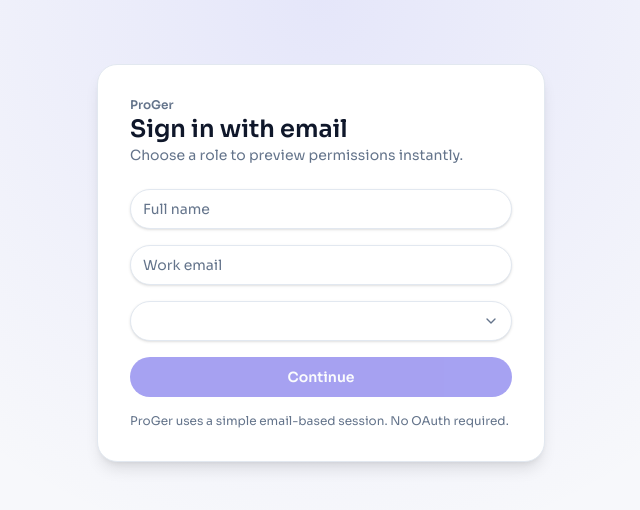
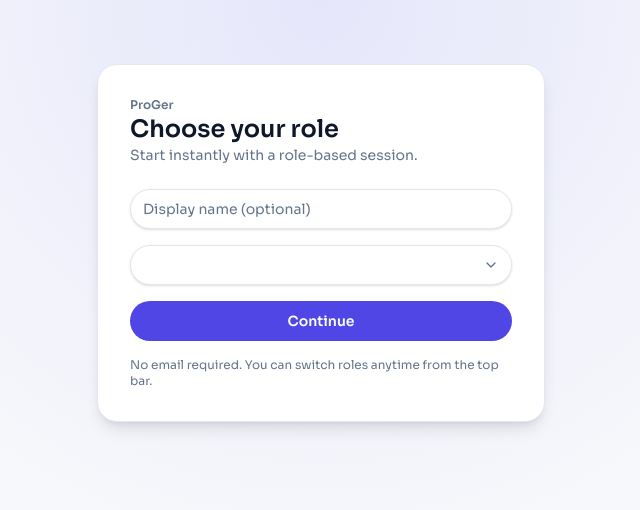
Before and after one commit to PratikBansod95/ProGer, a Next.js app: page /login in a window 1280 px wide. Shown: the top 510 px of the page, without its empty margins (319-959 px from the left). Built offline with nearby package versions, Linux system fonts and the light colour scheme.

Commit message:
Simplify login and fix select positioning

```diff
--- a/app/api/users/route.ts
+++ b/app/api/users/route.ts
@@ -2,6 +2,7 @@ import { NextResponse } from "next/server";
 import { prisma } from "@/lib/prisma";
 import { getCurrentUser } from "@/lib/current-user";
 import { setSessionUserId } from "@/lib/auth";
+import { randomUUID } from "crypto";
 
 export async function GET(request: Request) {
   const { searchParams } = new URL(request.url);
@@ -33,18 +34,21 @@ export async function GET(request: Request) {
 export async function POST(request: Request) {
   const body = await request.json();
   const email = body.email?.trim();
-  const name = body.name?.trim() || email?.split("@")[0];
+  const name = body.name?.trim();
   const role = body.role ?? "DEV";
 
-  if (!email) {
-    return NextResponse.json({ error: "Email required" }, { status: 400 });
-  }
+  const resolvedEmail = email ?? `user-${randomUUID()}@proger.local`;
+  const resolvedName = name || resolvedEmail.split("@")[0];
 
-  const user = await prisma.user.upsert({
-    where: { email },
-    update: { name, role },
-    create: { email, name, role },
-  });
+  const user = email
+    ? await prisma.user.upsert({
+        where: { email: resolvedEmail },
+        update: { name: resolvedName, role },
+        create: { email: resolvedEmail, name: resolvedName, role },
+      })
+    : await prisma.user.create({
+        data: { email: resolvedEmail, name: resolvedName, role },
+      });
 
   await setSessionUserId(user.id);
 
--- a/app/login/page.tsx
+++ b/app/login/page.tsx
@@ -15,17 +15,15 @@ import {
 export default function LoginPage() {
   const router = useRouter();
   const [name, setName] = useState("");
-  const [email, setEmail] = useState("");
   const [role, setRole] = useState("DEV");
   const [loading, setLoading] = useState(false);
 
   const submit = async () => {
-    if (!email) return;
     setLoading(true);
     await fetch("/api/users", {
       method: "POST",
       headers: { "Content-Type": "application/json" },
-      body: JSON.stringify({ name, email, role }),
+      body: JSON.stringify({ name, role }),
     });
     setLoading(false);
     router.push("/dashboard");
@@ -36,22 +34,16 @@ export default function LoginPage() {
       <div className="mx-auto max-w-md rounded-2xl border border-border bg-white p-8 shadow-lg">
         <div className="mb-6">
           <p className="text-xs font-semibold text-muted-foreground">ProGer</p>
-          <h1 className="text-2xl font-semibold">Sign in with email</h1>
+          <h1 className="text-2xl font-semibold">Choose your role</h1>
           <p className="text-sm text-muted-foreground">
-            Choose a role to preview permissions instantly.
+            Start instantly with a role-based session.
           </p>
         </div>
         <div className="space-y-4">
           <Input
-            placeholder="Full name"
+            placeholder="Display name (optional)"
             value={name}
             onChange={(event) => setName(event.target.value)}
-          />
-          <Input
-            type="email"
-            placeholder="Work email"
-            value={email}
-            onChange={(event) => setEmail(event.target.value)}
           />
           <Select value={role} onValueChange={setRole}>
             <SelectTrigger>
@@ -63,11 +55,11 @@ export default function LoginPage() {
               <SelectItem value="STAKEHOLDER">Stakeholder</SelectItem>
             </SelectContent>
           </Select>
-          <Button className="w-full" onClick={submit} disabled={loading || !email}>
-            {loading ? "Signing in..." : "Continue"}
+          <Button className="w-full" onClick={submit} disabled={loading}>
+            {loading ? "Starting..." : "Continue"}
           </Button>
           <p className="text-xs text-muted-foreground">
-            ProGer uses a simple email-based session. No OAuth required.
+            No email required. You can switch roles anytime from the top bar.
           </p>
         </div>
       </div>
--- a/components/ui/select.tsx
+++ b/components/ui/select.tsx
@@ -32,10 +32,12 @@ SelectTrigger.displayName = SelectPrimitive.Trigger.displayName;
 const SelectContent = React.forwardRef<
   React.ElementRef<typeof SelectPrimitive.Content>,
   React.ComponentPropsWithoutRef<typeof SelectPrimitive.Content>
->(({ className, children, ...props }, ref) => (
+>(({ className, children, sideOffset = 8, ...props }, ref) => (
   <SelectPrimitive.Portal>
     <SelectPrimitive.Content
       ref={ref}
+      position="popper"
+      sideOffset={sideOffset}
       className={cn(
         "z-50 overflow-hidden rounded-2xl border border-border bg-card shadow-lg",
         className
```
